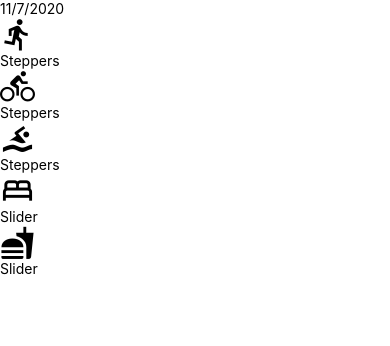
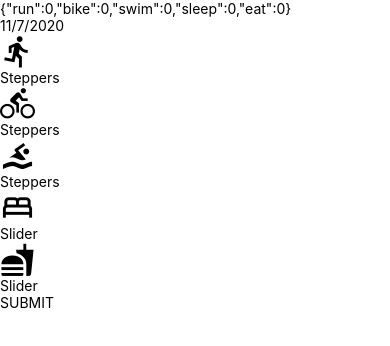
Before and after one commit to ranamahmud/react-nanodegree-program, a React Native app in the folder 5. React Native/UdaciFitness/: screen / in a window 390 px wide. Shown: the top 346 px of the page. Built offline with nearby package versions, Linux system fonts and the light colour scheme.

Commit message:
submit button added

```diff
--- a/5. React Native/UdaciFitness/components/AddEntry.js
+++ b/5. React Native/UdaciFitness/components/AddEntry.js
@@ -1,10 +1,16 @@
 import React, { Component } from 'react'
-import { Text, View } from 'react-native'
-import { getMetricMetaInfo } from '../utils/helpers';
+import { Text, TouchableOpacity, View } from 'react-native'
+import { getMetricMetaInfo, timeToString } from '../utils/helpers';
 import DateHeader from './DateHeader';
 import UdaciSlider from './UdaciSlider';
 import UdaciSteppers from './UdaciSteppers';
-
+function SubmitBtn({ onPress }) {
+    return (
+        <TouchableOpacity onPress={onPress}>
+            <Text>SUBMIT</Text>
+        </TouchableOpacity>
+    )
+}
 export default class AddEntry extends Component {
     state = {
         run: 0,
@@ -42,10 +48,28 @@ export default class AddEntry extends Component {
             }
         ))
     }
+
+    submit = () => {
+        const key = timeToString();
+        const entry = this.state;
+
+        // Update Redux
+        this.setState(() => ({
+            run: 0,
+            bike: 0,
+            swim: 0,
+            sleep: 0,
+            eat: 0,
+        }))
+        // Navigate to Home
+        // Save to Database
+        // Clear the local notification
+    }
     render() {
         const metaInfo = getMetricMetaInfo()
         return (
             <View>
+                <Text>{JSON.stringify(this.state)}</Text>
                 <DateHeader date={(new Date().toLocaleDateString())} />
                 {
                     Object.keys(metaInfo).map((key) => {
@@ -71,6 +95,7 @@ export default class AddEntry extends Component {
                         )
                     })
                 }
+                <SubmitBtn onPress={this.submit} />
             </View>
         )
     }
```
